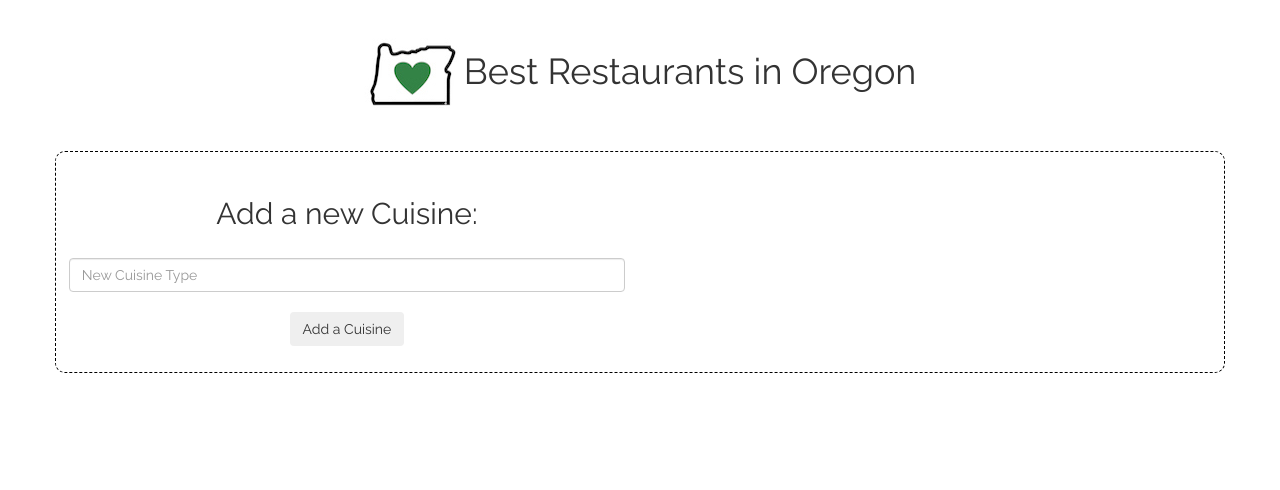
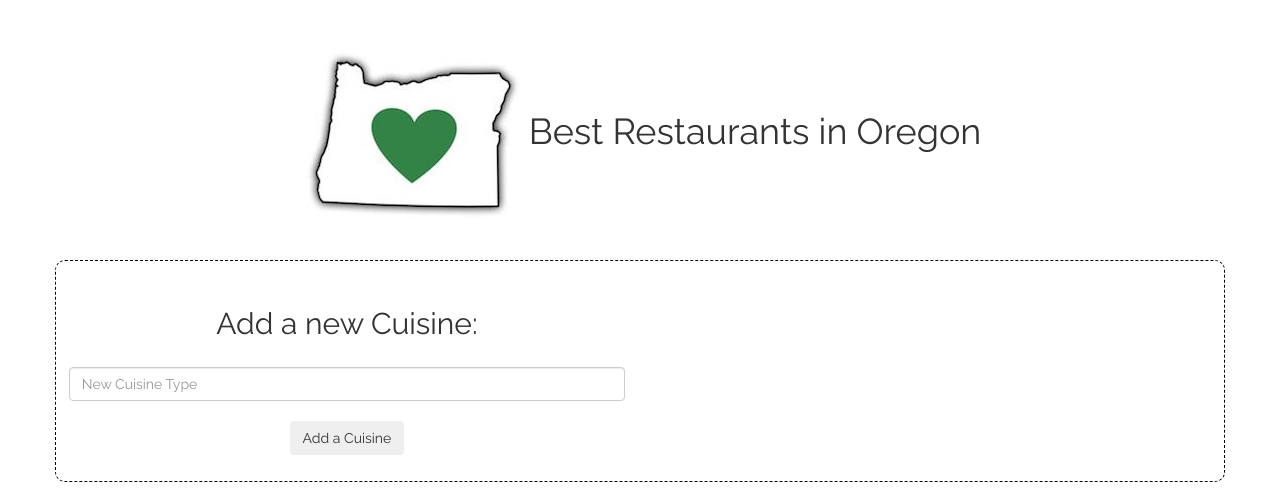
Before and after one commit to KatyCodes/PHP-restaurants, a PHP site: template views/index.html.twig in a window 1280 px wide. Shown: the top 490 px of the page. Run offline with PHP 8.4, Linux system fonts and the light colour scheme; the template is opened without the code that fills it, so the values that code supplies are empty; some libraries are stand-ins or nearby versions.

Commit message:
Change header image

```diff
--- a/web/css/styles.css
+++ b/web/css/styles.css
@@ -1,9 +1,6 @@
 body {
     text-align: center;
     font-family: 'Raleway', sans-serif;
-}
-h1{
-    margin: 3% 0%;
 }
 h2 {
     margin-bottom: 5%;
```
Also changed, not shown: web/oregon.jpg.
